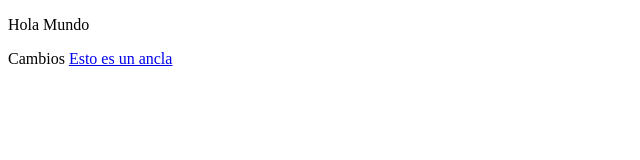
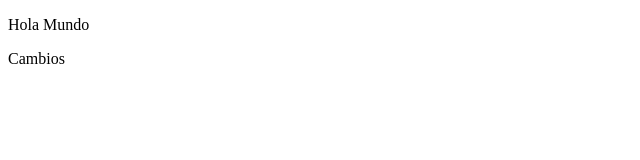
Before and after one commit to albertbarrero/GitPrueba, a plain HTML site: page index.html in a window 1280 px wide. Shown: the whole page, without its empty margins (0-640 px from the left). Drawn offline with Linux system fonts and the light colour scheme.

Commit message:
Quitar A en brazo

```diff
--- a/index.html
+++ b/index.html
@@ -8,6 +8,5 @@
 <body>
     <p>Hola Mundo</p>
     <span>Cambios</span>
-    <a href="#">Esto es un ancla</a>
 </body>
 </html>
```
